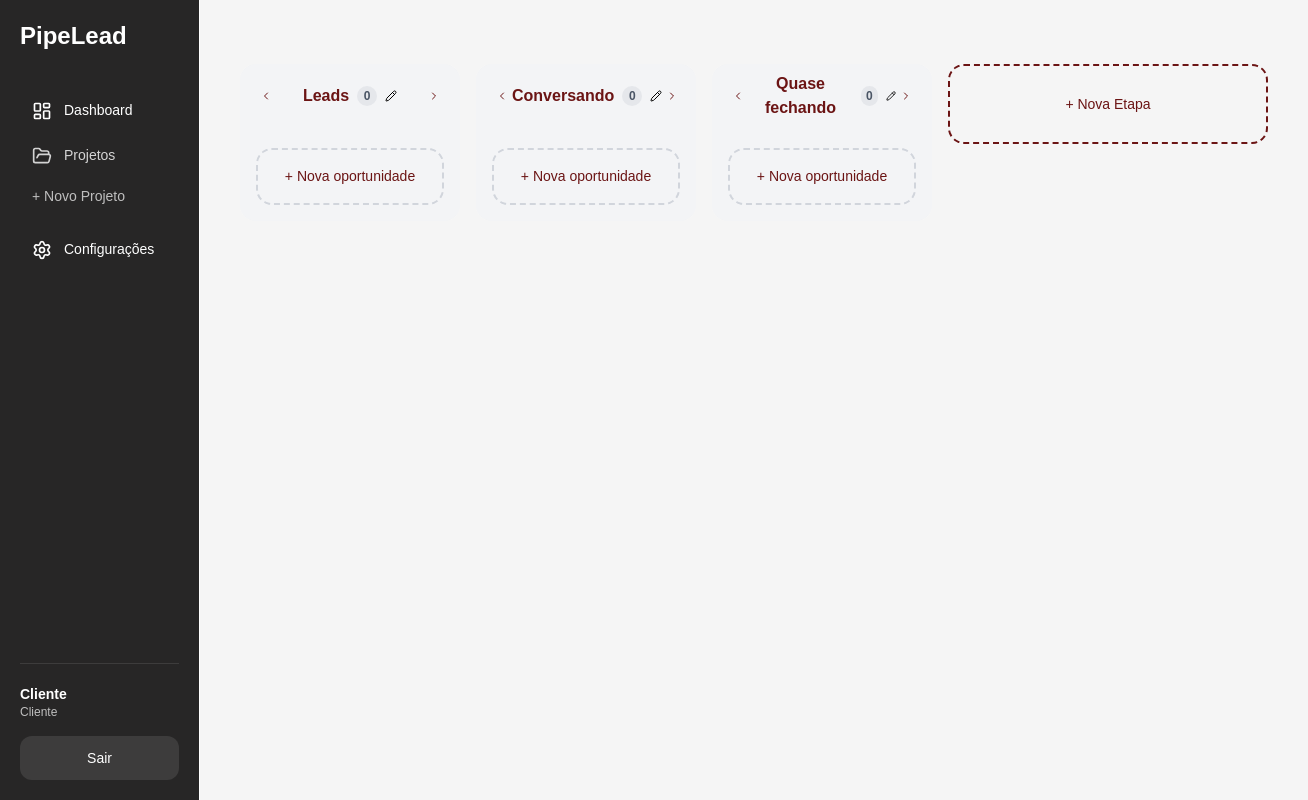
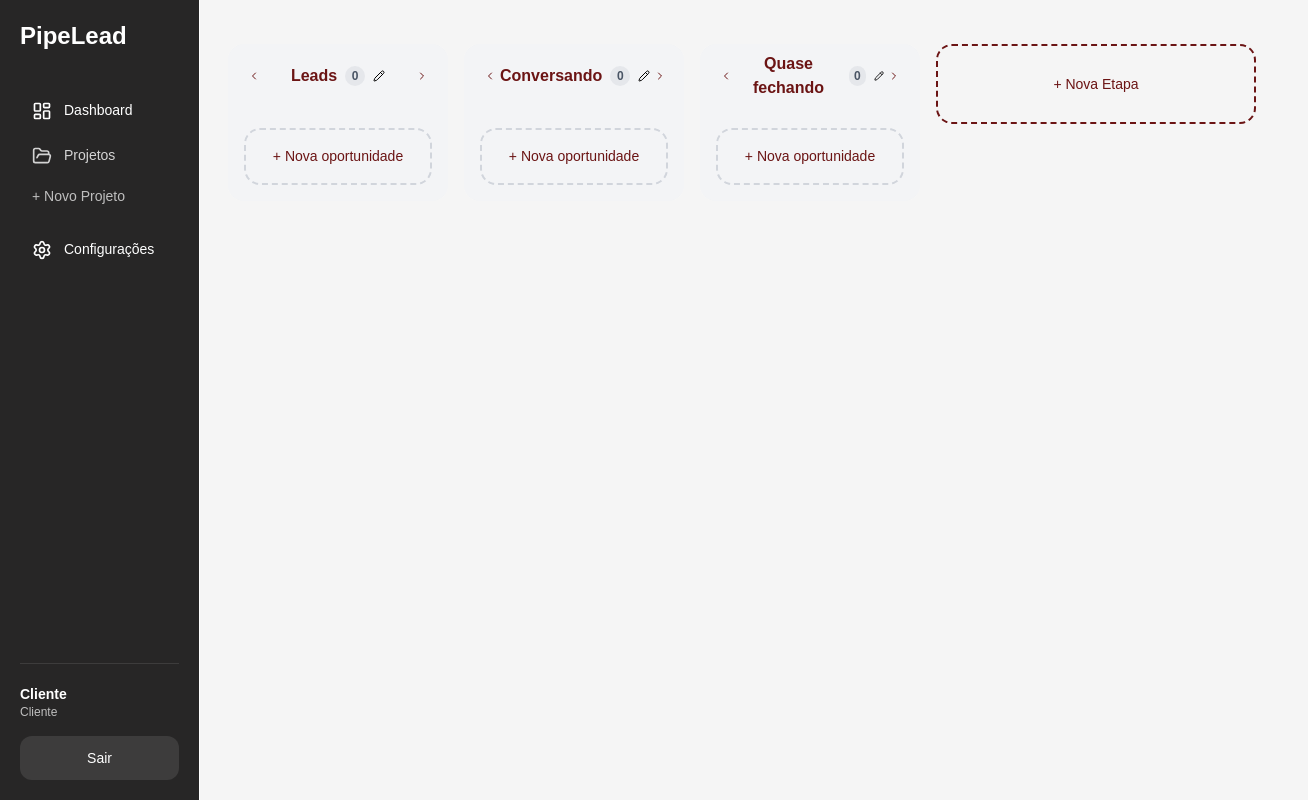
Before and after one commit to avaleadoficial/pipelead2, a Next.js app: page /projetos/1 in a window 1280 px wide. Shown: the whole page, 1308 px wide, since content can reach past the window. Built offline with nearby package versions, Linux system fonts and the light colour scheme.

Commit message:
Update page.tsx

```diff
--- a/app/projetos/[id]/page.tsx
+++ b/app/projetos/[id]/page.tsx
@@ -46,12 +46,12 @@ export default function ProjetoPage() {
 
   return (
 
-    <div className="flex">
+    <div className="flex min-h-screen">
 
       <Sidebar />
 
       <main
-        className="flex-1 p-8 min-h-screen"
+        className="flex-1 p-5 min-h-screen"
         style={{
           backgroundColor:
             "var(--background-color)",
@@ -60,9 +60,9 @@ export default function ProjetoPage() {
         }}
       >
 
-        <h1 className="text-5xl font-bold mb-8">
-          {projectName}
-        </h1>
+        <h1 className="text-4xl font-bold mb-6">
+  {projectName}
+</h1>
 
         <Pipeline
           projectId={projectId}
```
